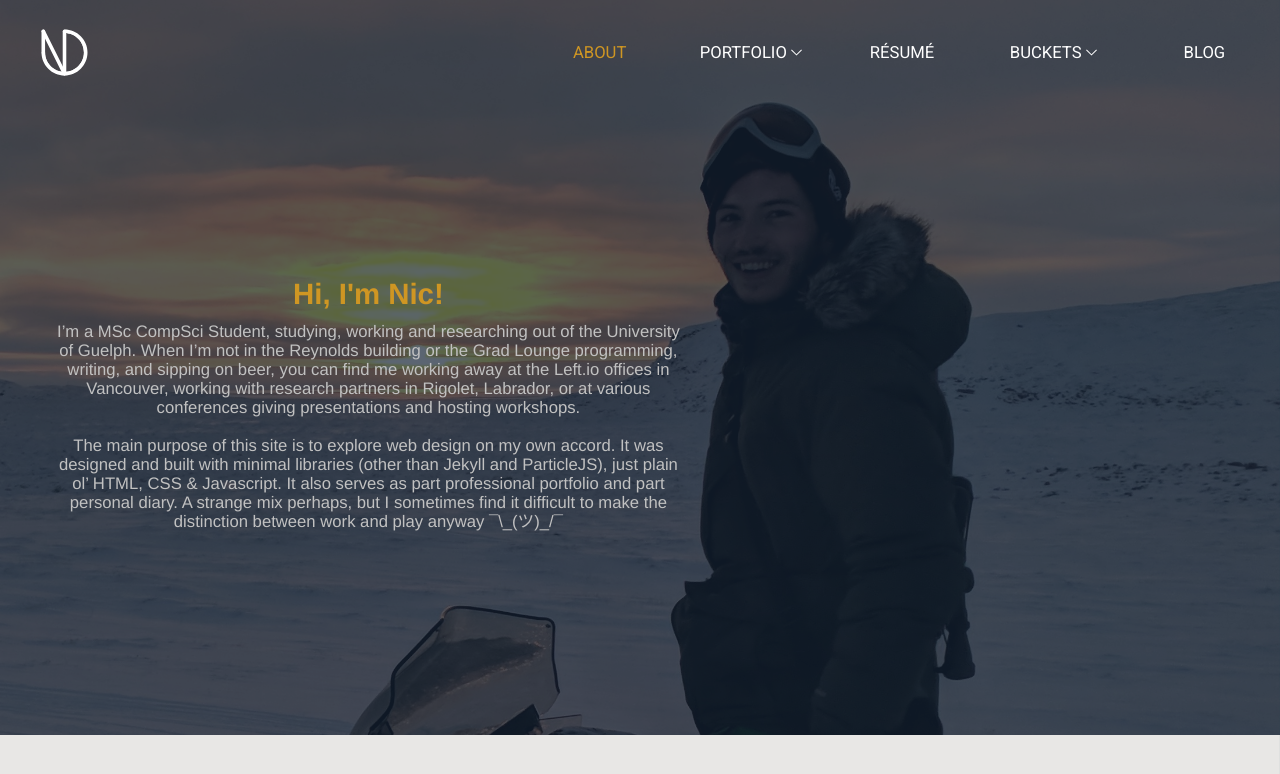
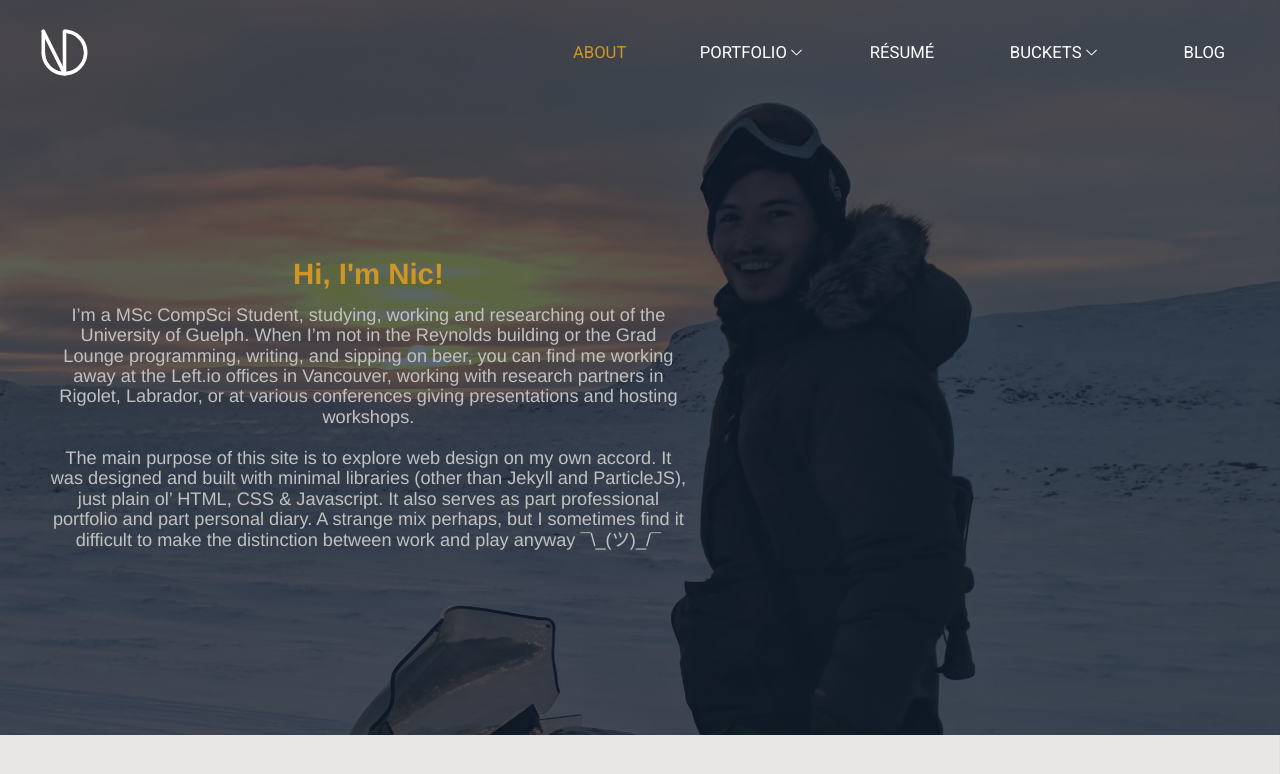
Before and after one commit to Durishn/nicdurish.ca-v1, a Jekyll site: the page built from pages/about.html, in a window 1280 px wide and 900 px high. Shown: the top 774 px of the window. Built offline with Jekyll 4.4.1, drawn with Linux system fonts in a browser that asks for light colours; nearby versions of some CDN libraries.

```diff
--- a/css/main.scss
+++ b/css/main.scss
@@ -159,8 +159,8 @@
 }
 
 .banner-text{
-  font-size: calc(0.6vw + 9px);
-  line-height: calc(0.7vw + 10px);
+  font-size: calc(0.6vw + 10.5px);
+  line-height: calc(0.7vw + 11.5px);
   color: $light-grey;
 }
 
--- a/js/scripts.js
+++ b/js/scripts.js
@@ -31,7 +31,7 @@
 function EasyPeasyParallax() {
   scrollPos = $(this).scrollTop();
   $('.banner').css({
-    'background-position' : '55% ' + (-scrollPos/8)+"px"
+    'background-position' : '55% '
   });
   $('#bannertext-left').css({
     'margin-top': (scrollPos)+"px",
```
Also changed, not shown: 2 other files.
